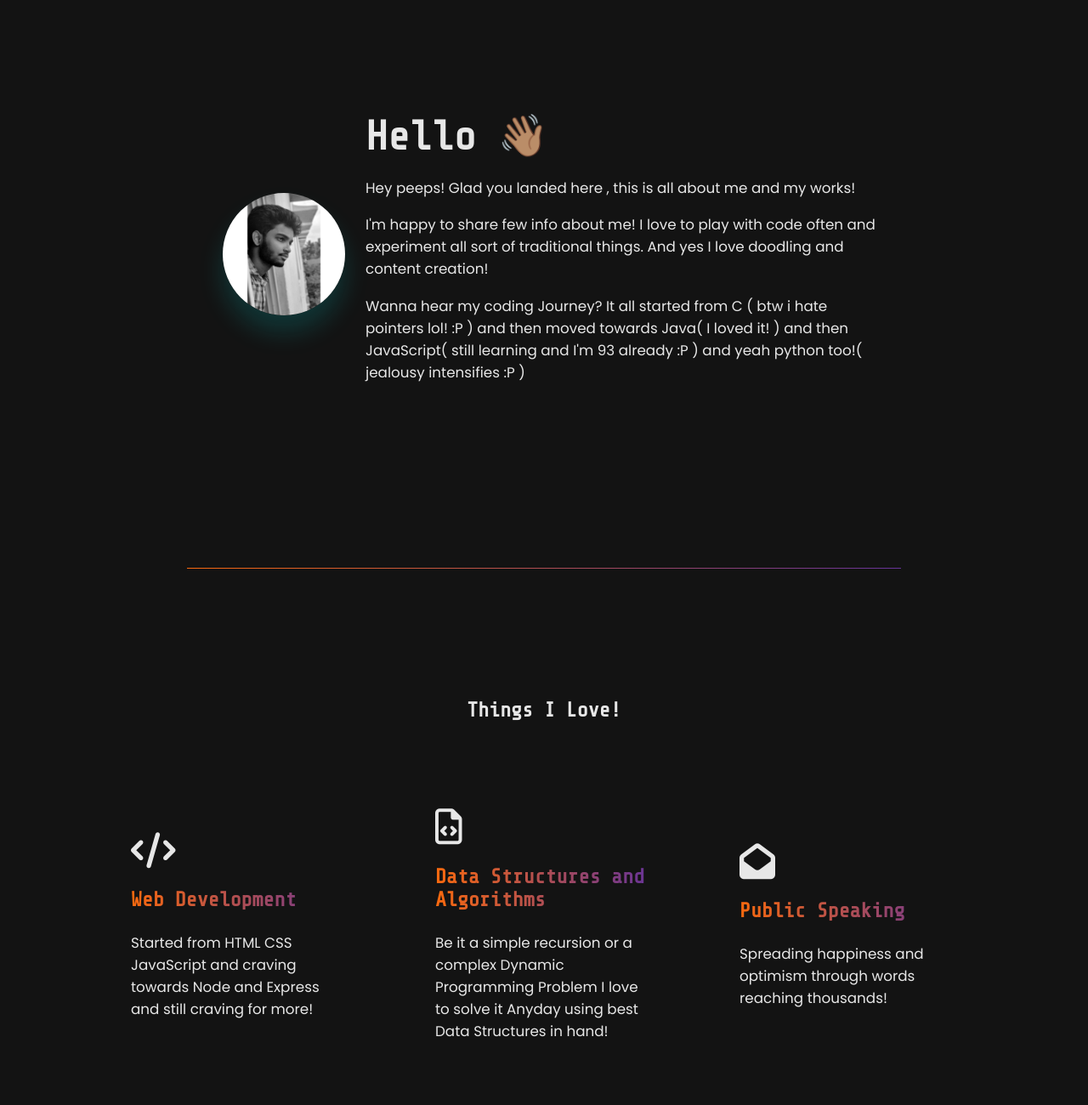
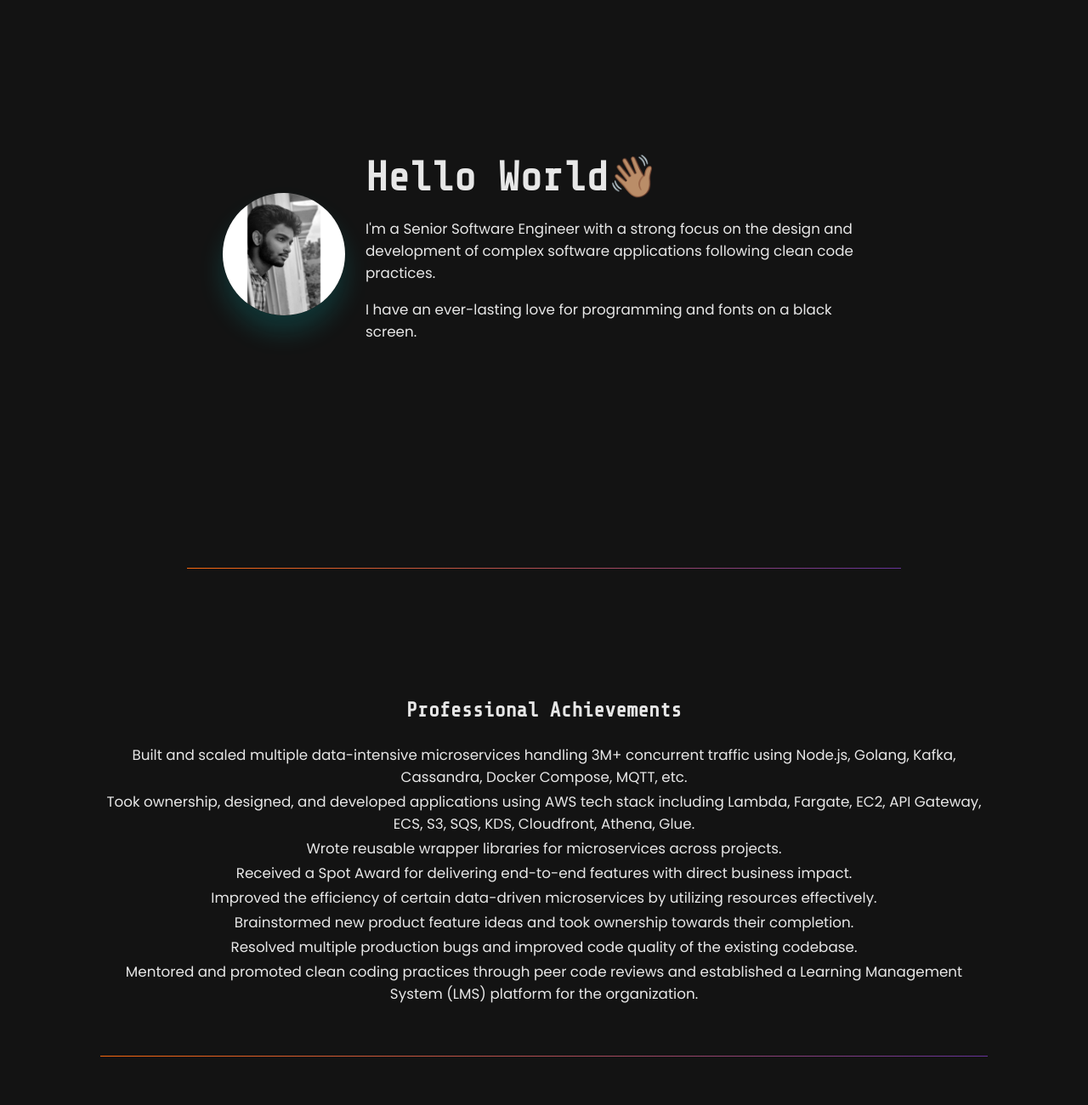
Before and after one commit to dineshbabu853/dineshbabu853.github.io, a plain HTML site: page index.html in a window 1280 px wide. Shown: the part 820-2120 px from the top of the page at 85% size. Drawn offline with nearby package versions, Linux system fonts and the light colour scheme.

Commit message:
updated v2

```diff
--- a/index.html
+++ b/index.html
@@ -35,11 +35,11 @@
             <li class="nav-item">
               <a href="#about" class="nav-link">About</a>
             </li>
-            <li class="nav-item">
+            <!-- <li class="nav-item">
               <a href="#interests" class="nav-link">Interests</a>
             </li>
             <li class="nav-item">
-              <a href="#projects" class="nav-link">Projects</a>
+              <a href="#projects" class="nav-link">Projects</a> -->
             </li>
             <li class="nav-item">
               <a href="#contact" class="nav-link">Contact</a>
@@ -60,9 +60,10 @@
 
         <div class="container">
           <div class="main-message">
-            <h2>Dinesh Babu</h2>
-            <h3>{Dev}</h3>
-            <p>HTML . CSS . JavaScript . Java . Node . Express . React</p>
+            <h3>Dinesh Babu</h3>
+            <h2>Senior Engineer</h2>
+            <br />
+            <p>JavaScript | Golang | Node | Express | React | Microservices | Distributed Systems | Kafka | Docker</p>
             <div class="intro-btn">
               <div class="cta">
                 <a href="#contact" class="btn">Get In Touch</a>
@@ -89,17 +90,15 @@
             />
           </div>
           <div class="about-text-box">
-            <h2>Hello 👋🏽</h2>
+            <h2>Hello World👋🏽</h2>
+            <!-- <p>
+              Glad you landed here!
+            </p> -->
             <p>
-              Hey peeps! Glad you landed here , this is all about me and my works!
+              I'm a Senior Software Engineer with a strong focus on the design and development of complex software applications following clean code practices.
             </p>
             <p>
-              I'm happy to share few info about me! I love to play with code often and experiment all sort of traditional things.
-              And yes I love doodling and content creation!
-            </p>
-            <p>
-              Wanna hear my coding Journey? It  all started from C ( btw i hate pointers lol! :P )  and then moved towards Java( I loved it! ) and then JavaScript( still learning and I'm 93 already :P )
-              and yeah python too!( jealousy intensifies :P )
+              I have an ever-lasting love for programming and fonts on a black screen.
             </p>
           </div>
         </div>
@@ -108,34 +107,22 @@
       <section id="interests" class="interests">
         <div class="container">
           <div class="title-heading">
-            <h2>Things I Love!</h2>
-          </div>
-          <div class="service-tiers">
-            <div class="tier-item">
-              <i class="fa fa-code" aria-hidden="true"></i>
-              <h2>Web Development</h2>
-              <p>
-               Started from HTML CSS JavaScript and craving towards Node and Express and still craving for more!
-              </p>
-            </div>
-            <div class="tier-item">
-              <i class="fa fa-file-code-o" aria-hidden="true"></i>
-              <h2>Data Structures and Algorithms</h2>
-              <p>
-                Be it a simple recursion or a complex Dynamic Programming Problem I love to solve it Anyday using best Data Structures in hand!
-              </p>
-            </div>
-            <div class="tier-item">
-              <i class="fa fa-envelope-open" aria-hidden="true"></i>
-              <h2>Public Speaking</h2>
-              <p>
-               Spreading happiness and optimism through words reaching thousands!
-              </p>
-            </div>
-          </div>
+            <h2>Professional Achievements</h2>
+            <br />
+            <ul class="achievements">
+                <p>Built and scaled multiple data-intensive microservices handling 3M+ concurrent traffic using Node.js, Golang, Kafka, Cassandra, Docker Compose, MQTT, etc.</p>
+                <p>Took ownership, designed, and developed applications using AWS tech stack including Lambda, Fargate, EC2, API Gateway, ECS, S3, SQS, KDS, Cloudfront, Athena, Glue.</p>
+                <p>Wrote reusable wrapper libraries for microservices across projects.</p>
+                <p>Received a Spot Award for delivering end-to-end features with direct business impact.</p>
+                <p>Improved the efficiency of certain data-driven microservices by utilizing resources effectively.</p>
+                <p>Brainstormed new product feature ideas and took ownership towards their completion.</p>
+                <p>Resolved multiple production bugs and improved code quality of the existing codebase.</p>
+                <p>Mentored and promoted clean coding practices through peer code reviews and established a Learning Management System (LMS) platform for the organization.</p>
+            </ul>
         </div>
         <hr />
       </section>
+      <!--
       <section id="projects" class="projects">
         <div class="title-heading">
           <h2>PROJECTS</h2>
@@ -215,7 +202,7 @@
           </div>
         </div>
         <hr />
-      </section>
+      </section> -->
       <section id="contact" class="contact">
         <h2>Get In Touch</h2>
         <p>
@@ -243,8 +230,8 @@
         <div class="footer-nav">
           <a href="#landing-page" class="footer-nav-link">Home</a>
           <a href="#about" class="footer-nav-link">About</a>
-          <a href="#interests" class="footer-nav-link">Interests</a>
-          <a href="#projects" class="footer-nav-link">Projects</a>
+          <!-- <a href="#interests" class="footer-nav-link">Interests</a>
+          <a href="#projects" class="footer-nav-link">Projects</a> -->
           <a href="#contact" class="footer-nav-link">Contact</a>
         </div>
         <div class="footer-coded-by">
--- a/style.css
+++ b/style.css
@@ -213,13 +213,13 @@ nav {
 }
 
 .main-message h2 {
-  letter-spacing: 1.2rem;
+  letter-spacing: .5rem;
   font-size: 2rem;
   font-weight: 400;
   overflow: hidden;
   white-space: nowrap;
   animation: typing 5s steps(27), blink 1s ease-in-out 7s infinite;
-  width: 27ch;
+  width: 22ch;
   margin: auto;
   border-right: 4px solid rgba(255, 255, 255, 1);
 }
@@ -593,3 +593,9 @@ footer a {
     font-size: 1.2rem;
   }
 }
+
+.achievements p {
+  padding: auto;
+  margin-bottom: 3px;
+  text-align: center;
+}
```
